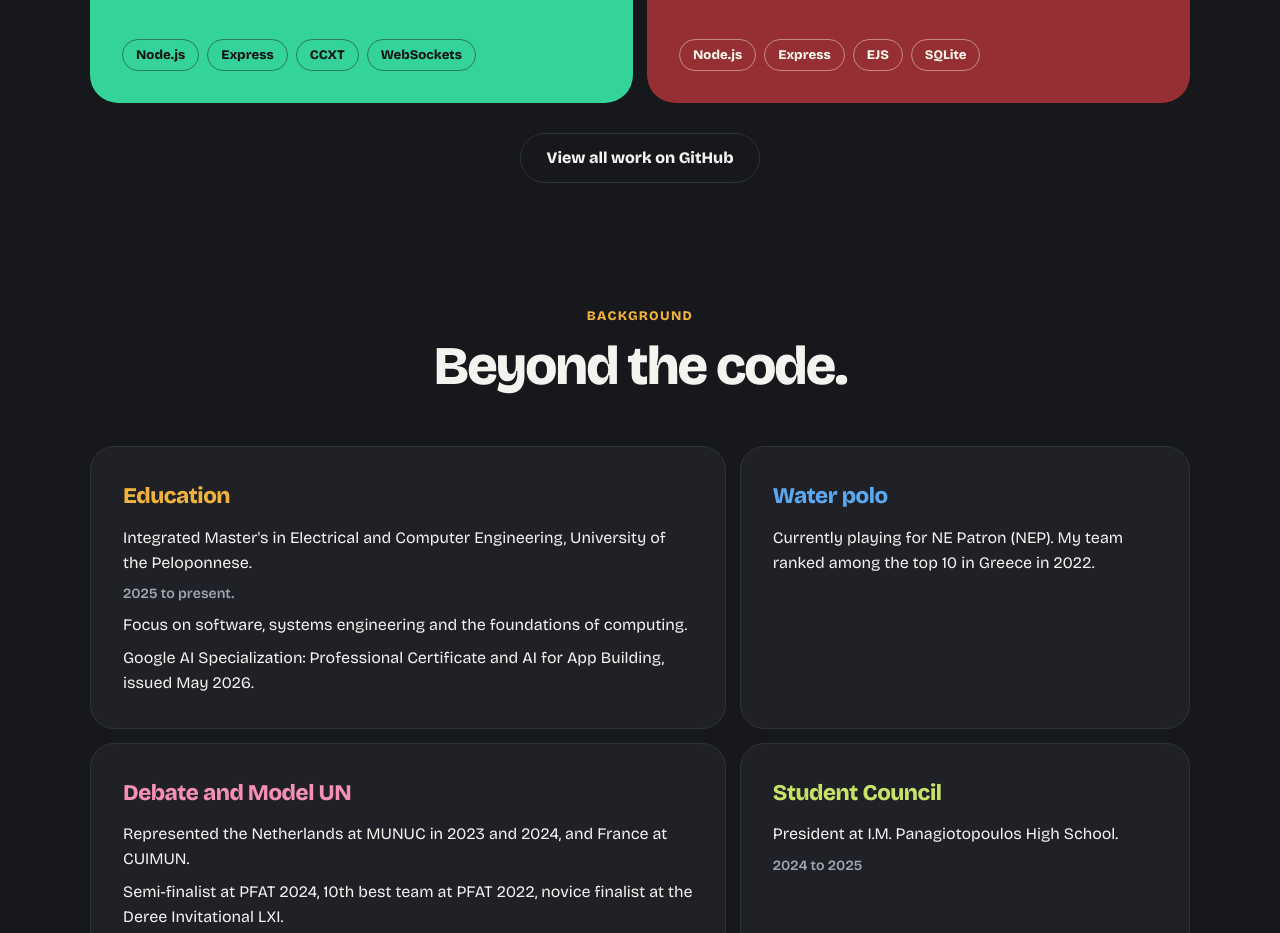
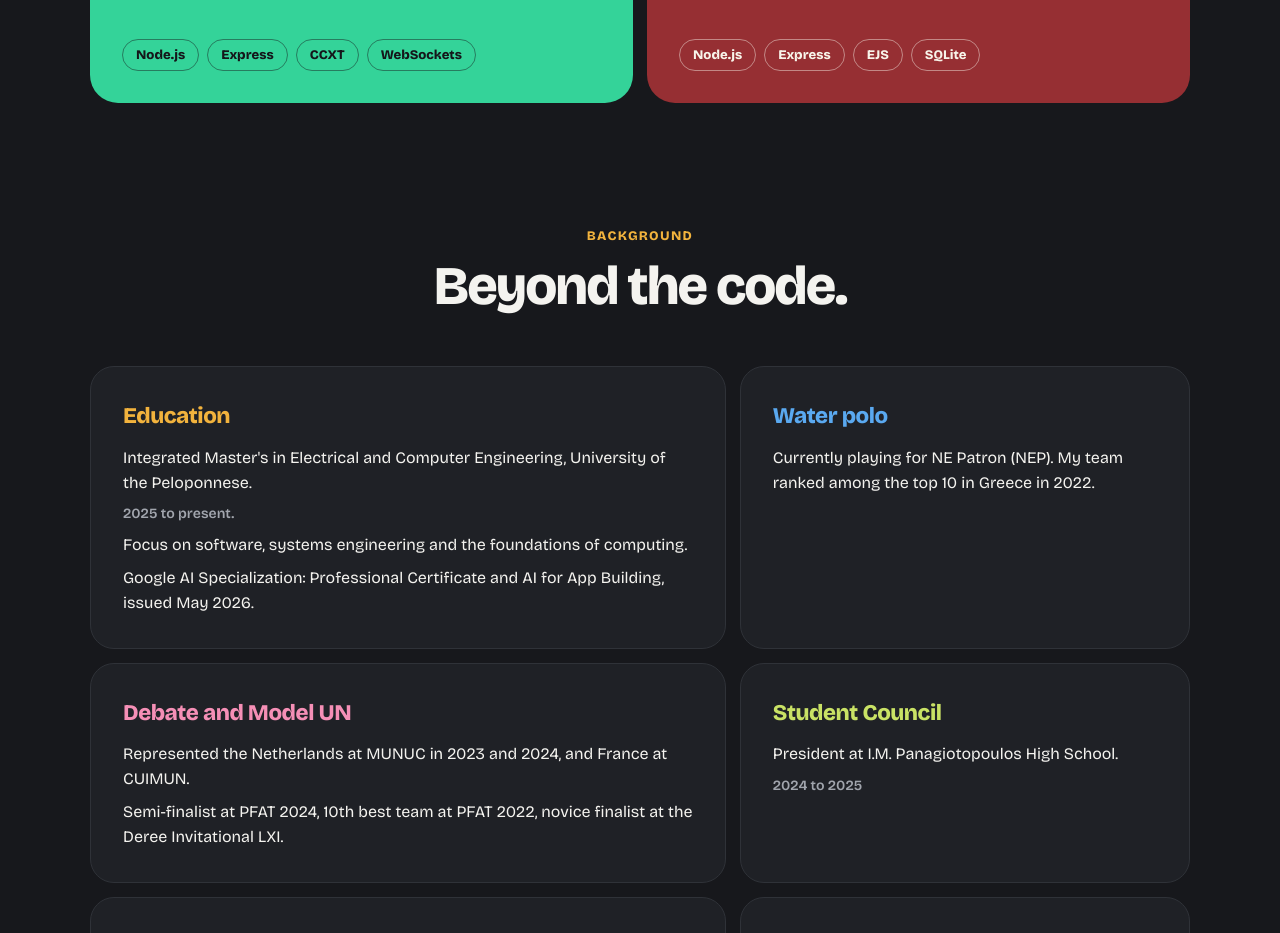
Before and after one commit to Kontraf/my-portfolio, a plain HTML site: page index.html in a window 1280 px wide. Shown: the part 3980-4913 px from the top of the page. Drawn offline with nearby package versions, Linux system fonts and the light colour scheme.

Commit message:
Remove View all work button

```diff
--- a/index.html
+++ b/index.html
@@ -622,9 +622,6 @@
                         <div class="tags"><span>Node.js</span><span>Express</span><span>EJS</span><span>SQLite</span></div>
                     </a>
                 </div>
-                <div class="more reveal">
-                    <a class="btn ghost" href="https://github.com/Kontraf" target="_blank" rel="noopener">View all work on GitHub</a>
-                </div>
             </div>
         </section>
 
```
